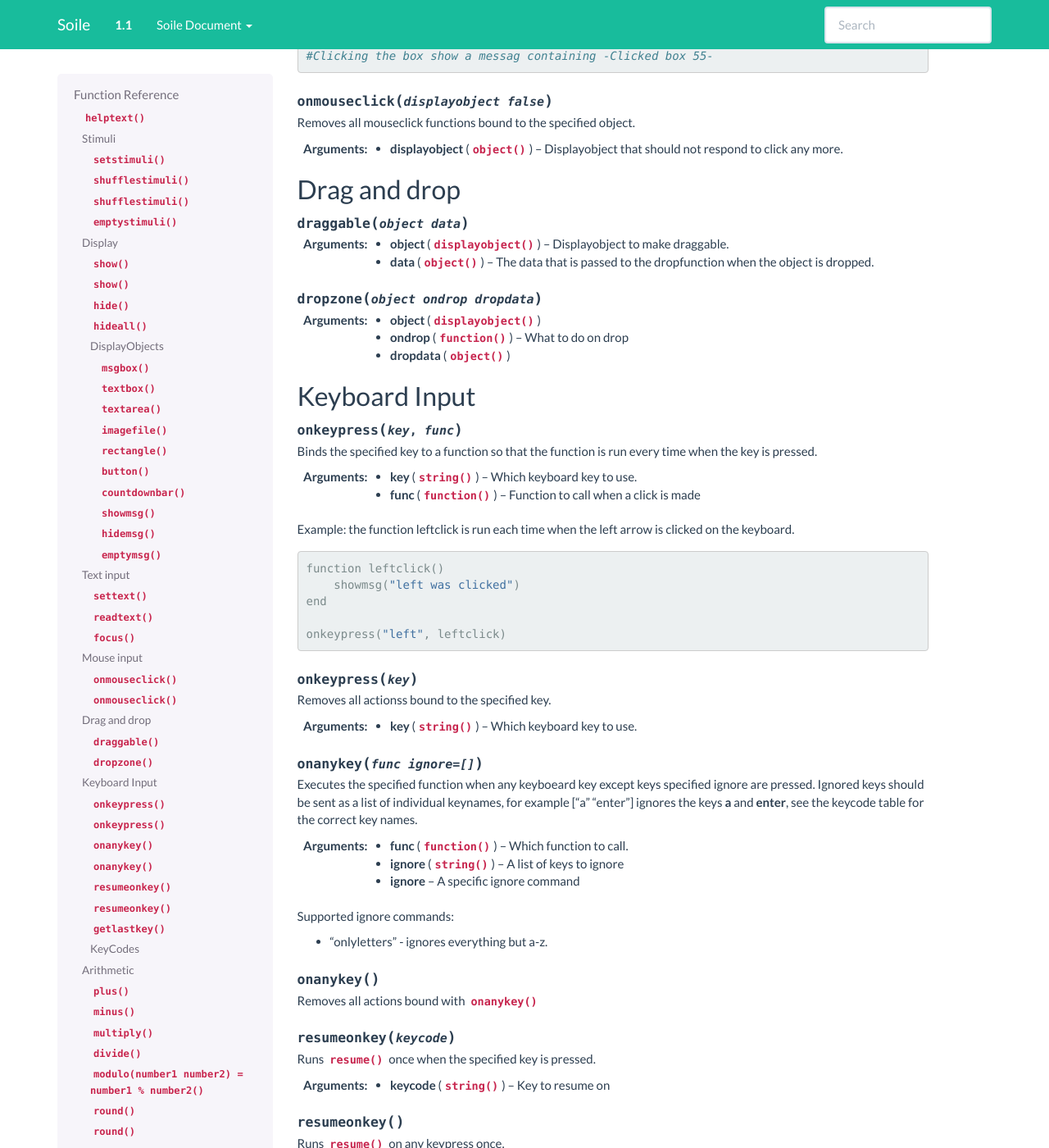
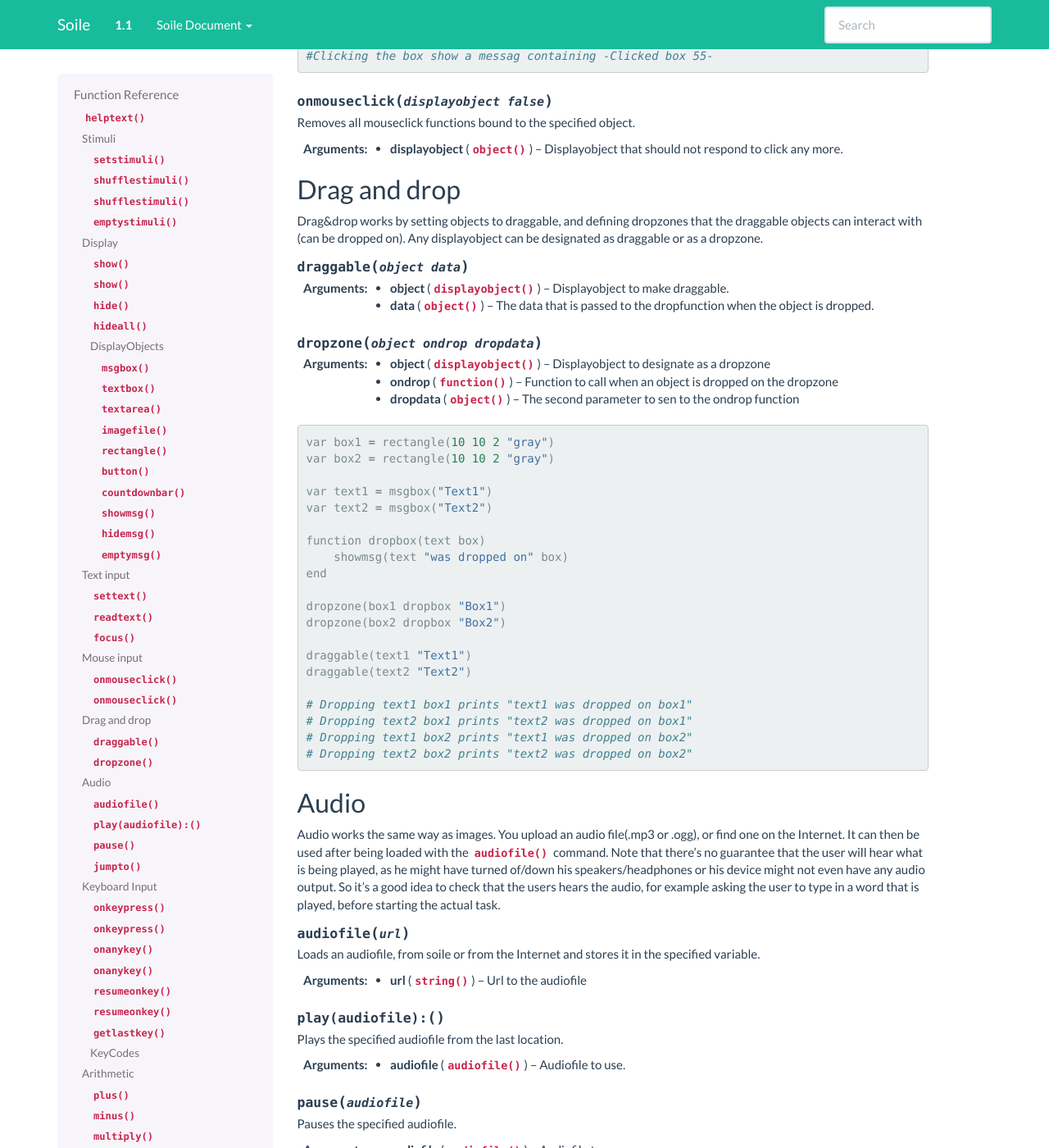
Before and after one commit to Abo-Soile/SOILE-Backend, a Sphinx documentation site: the page built from docs/functions.rst, in a window 1280 px wide and 1400 px high, scrolled down 3645 px. Shown: the whole window at 82% size. Built offline with Sphinx 7.4.7, drawn with Linux system fonts in a browser that asks for light colours; some of the changed text lies outside the part shown.

Commit message:
Update docs

```diff
--- a/docs/functions.rst
+++ b/docs/functions.rst
@@ -215,6 +215,7 @@ Mouse input
 Drag and drop
 #############
 
+Drag&drop works by setting objects to draggable, and defining dropzones that the draggable objects can interact with (can be dropped on). Any displayobject can be designated as draggable or as a dropzone.
 
 .. function:: draggable(object data)
 
@@ -224,9 +225,65 @@ Drag and drop
 
 .. function:: dropzone(object ondrop dropdata)
 
-    :param displayobject object:
-    :param function ondrop: What to do on drop
-    :param object dropdata:
+    :param displayobject object: Displayobject to designate as a dropzone
+    :param function ondrop: Function to call when an object is dropped on the dropzone
+    :param object dropdata: The second parameter to sen to the ondrop function
+
+
+
+::
+
+    var box1 = rectangle(10 10 2 "gray")
+    var box2 = rectangle(10 10 2 "gray")
+
+    var text1 = msgbox("Text1")
+    var text2 = msgbox("Text2")
+
+    function dropbox(text box)
+        showmsg(text "was dropped on" box)
+    end
+
+    dropzone(box1 dropbox "Box1")
+    dropzone(box2 dropbox "Box2")
+
+    draggable(text1 "Text1")
+    draggable(text2 "Text2")
+
+    # Dropping text1 box1 prints "text1 was dropped on box1"
+    # Dropping text2 box1 prints "text2 was dropped on box1"
+    # Dropping text1 box2 prints "text1 was dropped on box2"
+    # Dropping text2 box2 prints "text2 was dropped on box2"
+
+#####
+Audio
+#####
+
+Audio works the same way as images. You upload an audio file(.mp3 or .ogg), or find one on the Internet. It can then be used after being loaded with the :js:func:`audiofile` command. Note that there's no guarantee that the user will hear what is being played, as he might have turned of/down his speakers/headphones or his device might not even have any audio output. So it's a good idea to check that the users hears the audio, for example asking the user to type in a word that is played, before starting the actual task.
+
+.. function:: audiofile(url)
+
+    Loads an audiofile, from soile or from the Internet and stores it in the specified variable.
+
+    :param string url: Url to the audiofile
+
+.. function:: play(audiofile):
+
+    Plays the specified audiofile from the last location.
+
+    :param audiofile audiofile: Audiofile to use.
+
+.. function:: pause(audiofile)
+
+    Pauses the specified audiofile.
+
+    :param audiofile audiofile: Audiofile to use.
+
+.. function:: jumpto(audiofile seconds)
+
+    Skips to the specified location in the audiofile. Can be called for both playing and paused audiofiles.
+
+    :param audiofile audiofile: Audiofile to use.
+    :param number seconds: Which location to skip to.
 
 ##############
 Keyboard Input
@@ -549,6 +606,13 @@ Lists/String Manipulation
 
         join([1 2 3 4 5], "..") # = 1..2..3..4..5
 
+.. function:: shuffle(list)
+
+    Returns a new shuffled/randomized version of the list.
+
+    :param list list: The list tp be shuffled.
+    :returns: Shuffled list
+
 ##############
 Random numbers
 ##############
```
